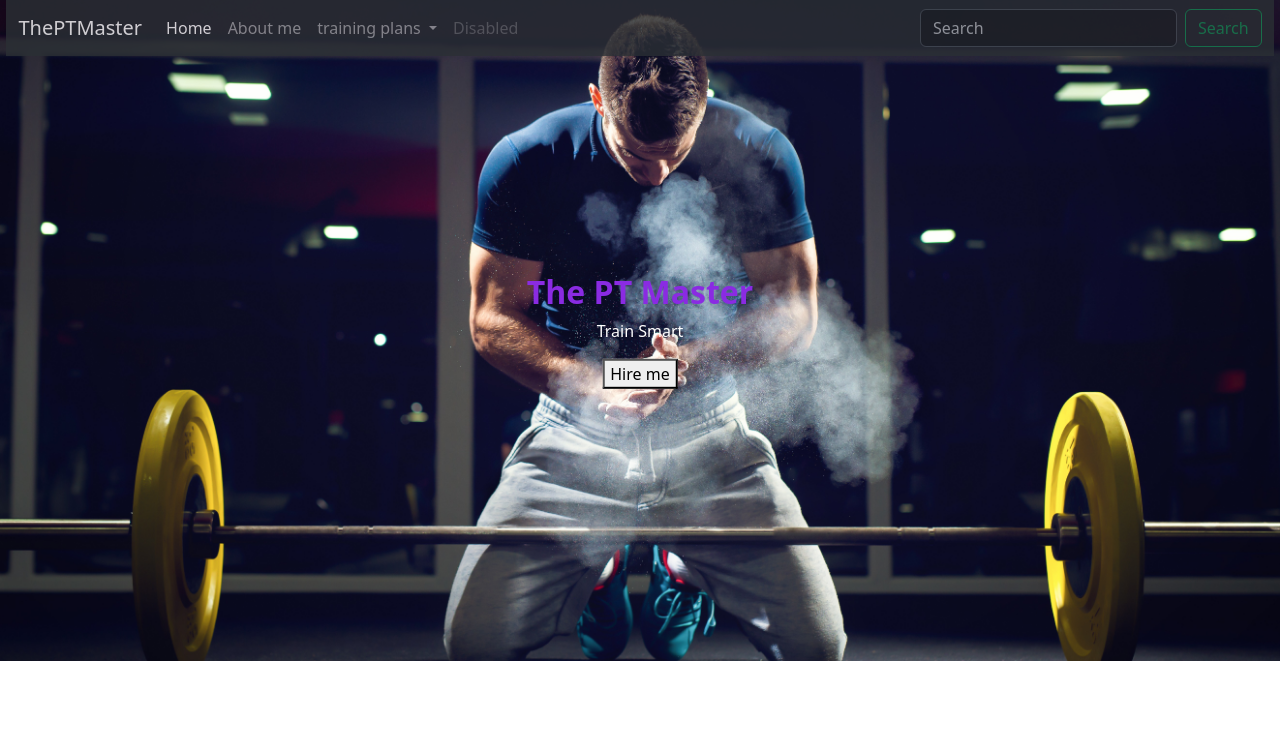
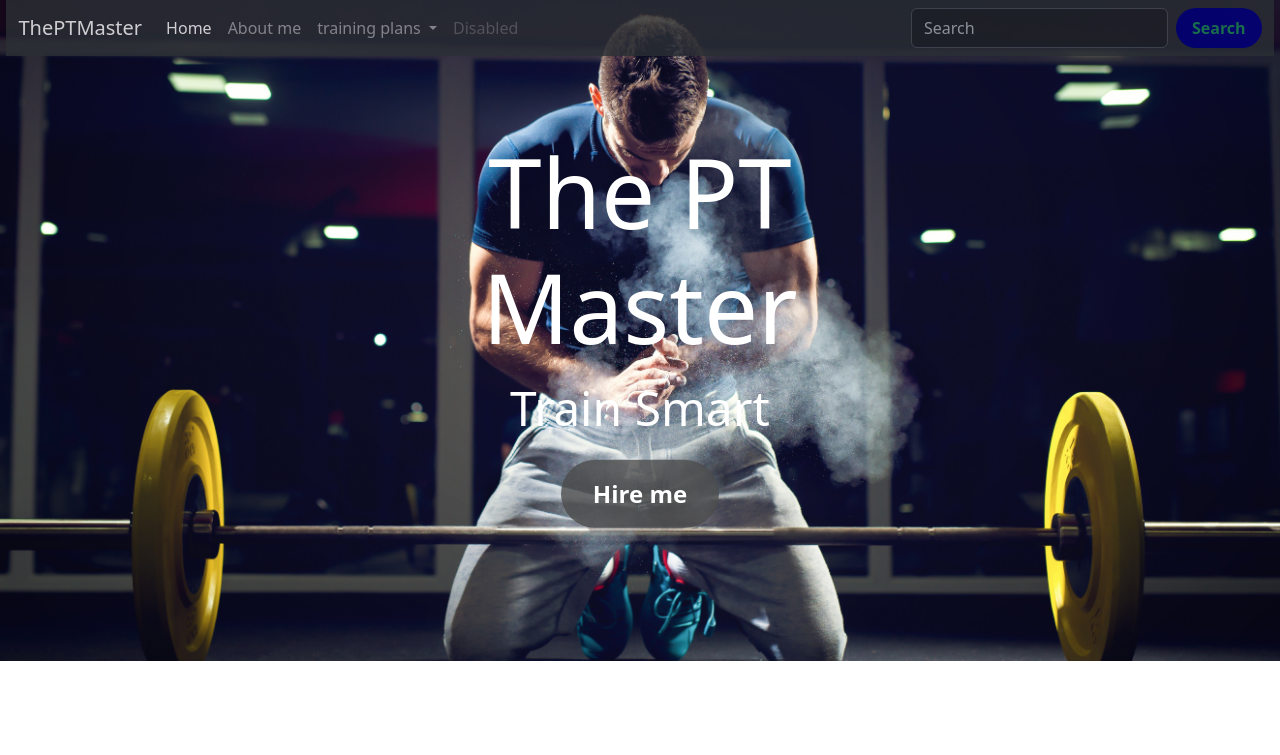
Before and after one commit to MikeDoesEverything/PTwebsite, a Django app: page / in a window 1280 px wide. Shown: the top 755 px of the page. Run offline with Django 4.2, Linux system fonts and the light colour scheme.

Commit message:
homepage buttons altered

```diff
--- a/static/CSS/styles.css
+++ b/static/CSS/styles.css
@@ -28,17 +28,54 @@ body {
   transform: translate(-50%, -50%);
   color: white;
   overflow: disabled;
+  font-size: 1.5rem;
 }
+
+.hero-text h1{
+  font-size: 6rem;
+  color: white;
+}
+
+.hero-text p{
+  font-size: 3rem;
+}
+
+.hero-text .btn{
+  font-size: 1.5rem;
+  font-weight: bold;
+  padding: 1rem 2rem;
+  border:0;
+  border-radius: 40px;
+  cursor: pointer;
+  white-space: nowrap;
+  background-color: rgba(77, 77, 77, 0.8);
+}
+
+.btn{
+  font-size: 1rem;
+  font-weight: bold;
+  padding: 0.5rem 1rem;
+  border:0;
+  border-radius: 20px;
+  cursor: pointer;
+  white-space: nowrap;
+  background-color:navy;
+}
+
+.btn:hover{
+  background-color: brown;
+  transform: scale(1.1, 1.1);
+}
+
+.btn-dark:hover{
+  background-color: grey;
+  transform: scale(1.1, 1.1);
+}
+
 .main {
   max-width: 1200px;
   border: 4rem;
   padding-top: 6rem;
-}
-
-h1 {
-  color: blueviolet;
-  font-size: xx-large;
-  font-weight: bold;
 }
 
 
--- a/templates/homepage.html
+++ b/templates/homepage.html
@@ -18,7 +18,7 @@
       <div class="hero-text">
         <h1>The PT Master</h1>
         <p>Train Smart</p>
-        <button>Hire me</button>
+        <button type ="button" class="btn btn-dark">Hire me</button>
       </div>
     </div>
     <div class="main">
```
Also changed, not shown: templates/training_plans.html (+4 -4 lines), static/Images/gym_background.jpg (added), static/Images/gym_background2.jpg (added).
